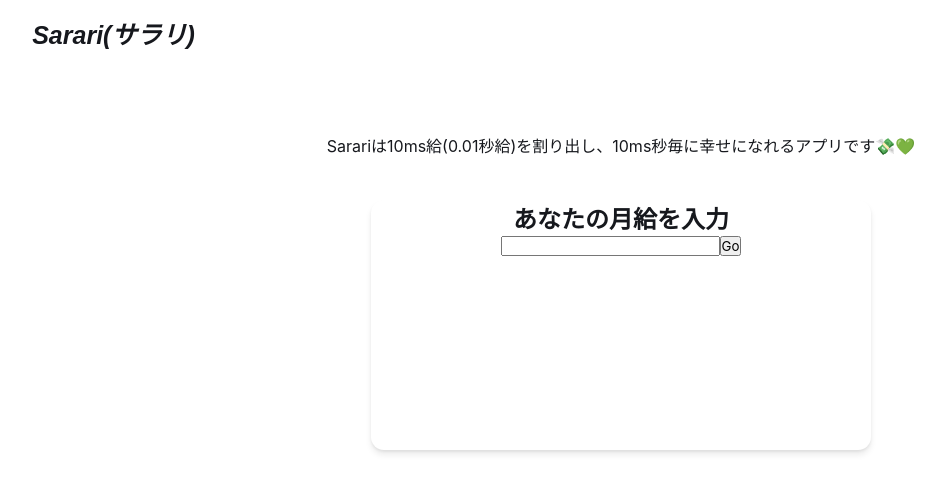
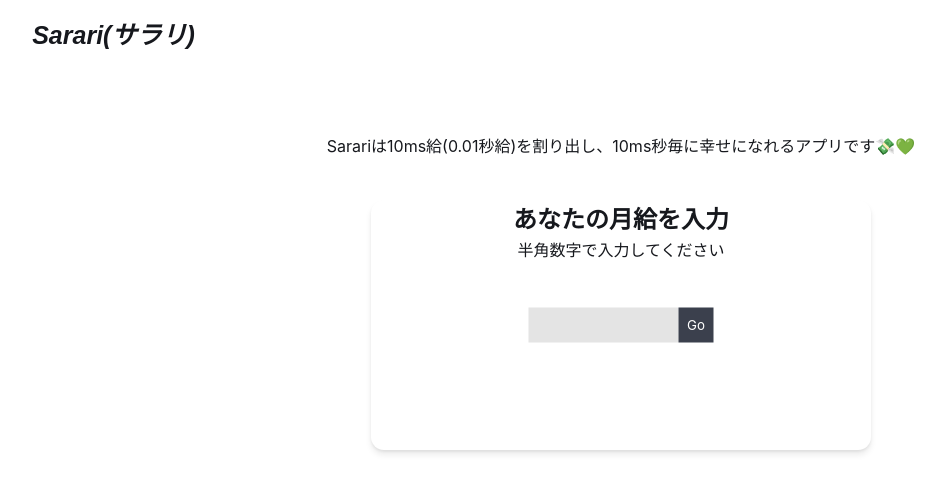
Before and after one commit to go5lab/sarari, a Next.js app: page / in a window 1280 px wide. Shown: the top 492 px of the page, without its empty margins (19-964 px from the left). Built offline with nearby package versions, Linux system fonts and the light colour scheme.

Commit message:
秒給を追加

```diff
--- a/src/pages/index.tsx
+++ b/src/pages/index.tsx
@@ -24,8 +24,11 @@ const Page = () => {
                 <p>Sarariは10ms給(0.01秒給)を割り出し、10ms秒毎に幸せになれるアプリです💸💚</p>
                 <div className={styles.input_box}>
                     <h2>あなたの月給を入力</h2>
-                    <input ref={inputRef}></input>
-                    <button onClick={handleClick}>Go</button>
+                    <p>半角数字で入力してください</p>
+                    <div className={styles.input_wrap}>
+                        <input ref={inputRef}></input>
+                        <button onClick={handleClick}>Go</button>
+                    </div>
                 </div>
             </main>
         </div>
--- a/src/styles/top.module.scss
+++ b/src/styles/top.module.scss
@@ -17,9 +17,36 @@ $mobile: 767px;
         margin: auto;
         margin-top: 5vh;
         box-shadow:
-0 1.9px 2.5px rgba(0, 0, 0, 0.057),
-0 5px 6.1px rgba(0, 0, 0, 0.076);
+        0 1.9px 2.5px rgba(0, 0, 0, 0.057),
+        0 5px 6.1px rgba(0, 0, 0, 0.076);
         transition: 0.5s;
+        position: relative;
+    }
+    .input_wrap {
+        position: absolute;
+        top: 50%;
+        left: 50%;
+        -webkit-transform : translate(-50%,-50%);
+        transform : translate(-50%,-50%);
+        input {
+            width: 150px;
+            height: 35px;
+            background-color: rgb(228, 228, 228);
+            color: #16181d;
+            border: none;
+            margin: 5px;
+            margin-right: 0px;
+        }
+        button {
+            background-color: #3b404d;
+            color: #fff;
+            border: none;
+            height: 35px;
+            width: 35px;
+            margin: 5px;
+            margin-left: 0px;
+            cursor: pointer;
+        }
     }
 }
 
```
Also changed, not shown: src/pages/[salary].tsx (+7 -2 lines).
